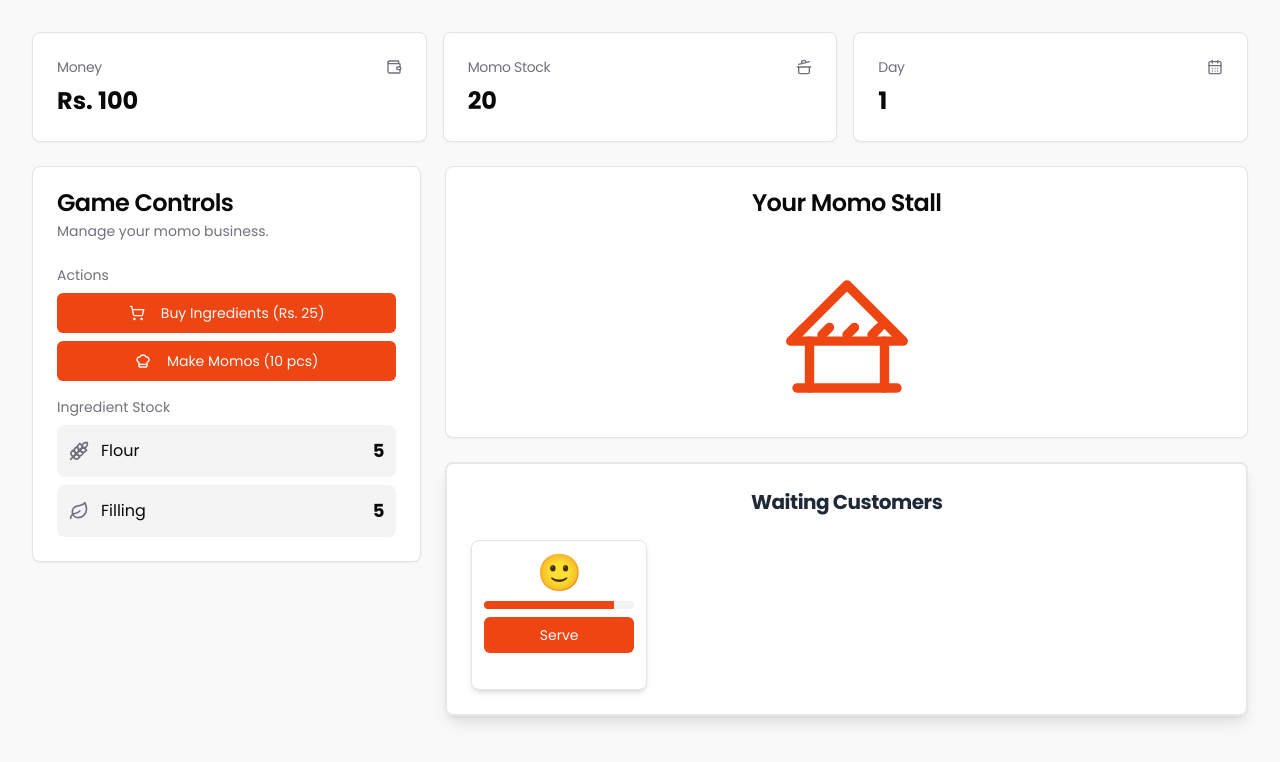
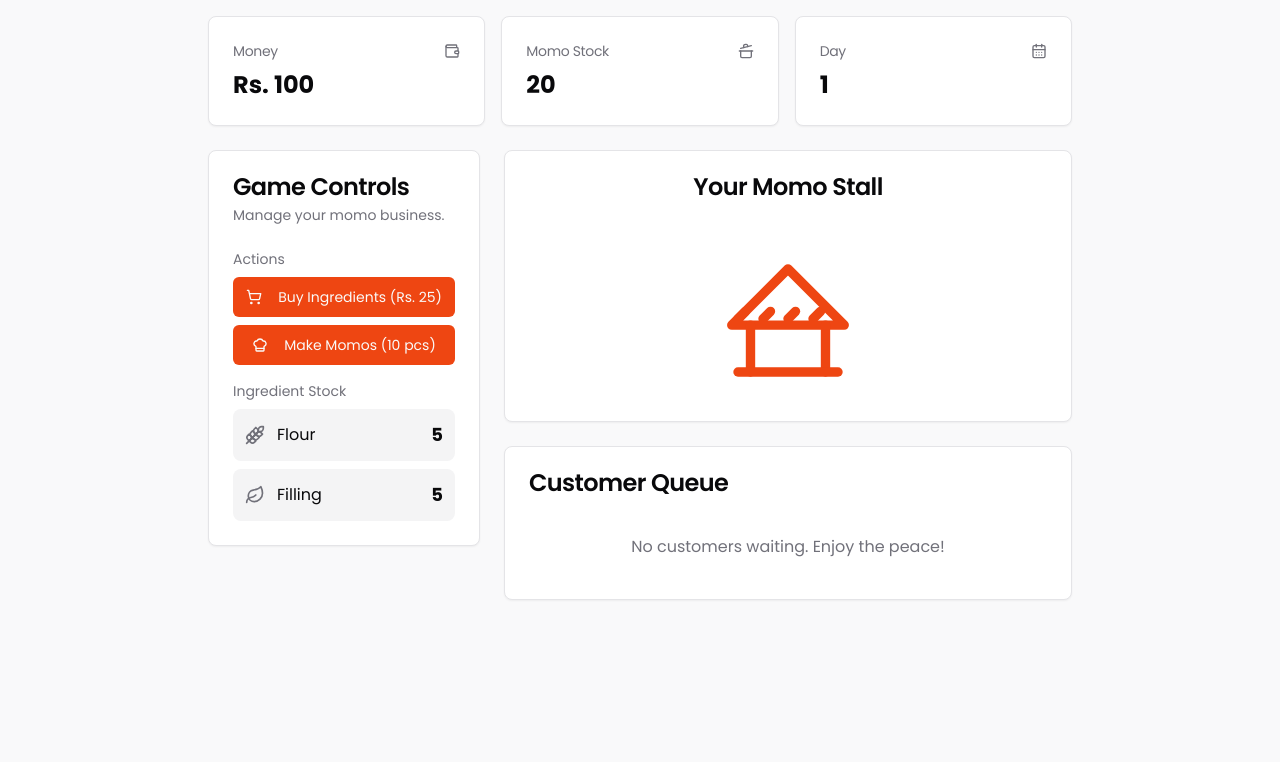
Before and after one commit to StephenJoshii/Flawed_Games_By_Sj, a React (Vite) app: page / in a window 1280 px wide. Shown: the top 762 px of the page. Built offline with nearby package versions, Linux system fonts and the light colour scheme.

Commit message:
added more ui functionaility

```diff
--- a/package.json
+++ b/package.json
@@ -17,6 +17,7 @@
     "lucide-react": "^0.542.0",
     "react": "^19.1.1",
     "react-dom": "^19.1.1",
+    "sonner": "^2.0.7",
     "tailwind-merge": "^3.3.1",
     "tailwindcss-animate": "^1.0.7"
   },
--- a/src/App.jsx
+++ b/src/App.jsx
@@ -1,64 +1,43 @@
-// --- Core Imports ---
+import { Toaster, toast } from 'sonner';
 import { useGameLogic } from "./hooks/useGameLogic";
-
-// --- UI Component Imports ---
 import { Header } from "./components/game/Header";
 import { ActionsPanel } from "./components/game/ActionsPanel";
 import { MomoCart } from "./components/game/MomoCart";
 import { CustomerQueue } from "./components/game/CustomerQueue";
 
 function App() {
-  // Initialize our game's brain. All state and actions come from here.
+  // Pass the toast object to the game logic hook
   const {
-    money,
-    flour,
-    filling,
-    momoStock,
-    day,
-    customers,
-    isMakingMomo,
-    buyIngredients,
-    makeMomo,
-    serveCustomer,
-    CONSTANTS,
-  } = useGameLogic();
+    money, flour, filling, momoStock, day, customers, isMakingMomo, makingProgress, lastServedInfo,
+    buyIngredients, makeMomo, serveCustomer,
+  } = useGameLogic({ notify: toast });
 
   return (
-    // The main container now uses the new 'bg-background' color and 'font-sans'
-    <div className="bg-background min-h-screen font-sans text-foreground p-4 md:p-6 lg:p-8">
-      <div className="max-w-7xl mx-auto">
-
-        <Header
-          money={money}
-          momoStock={momoStock}
-          day={day}
-        />
-
-        <main className="grid grid-cols-1 lg:grid-cols-3 gap-6">
-
-          <div className="lg:col-span-1">
+    <>
+      <Toaster richColors position="top-right" />
+      <div className="bg-background text-foreground min-h-screen">
+        <div className="container mx-auto p-4 max-w-4xl">
+          <Header money={money} momoStock={momoStock} day={day} />
+          <main className="grid grid-cols-1 md:grid-cols-3 gap-6">
+            <div className="md:col-span-1">
               <ActionsPanel
                 flour={flour}
                 filling={filling}
                 isMakingMomo={isMakingMomo}
+                makingProgress={makingProgress}
                 onBuyIngredients={buyIngredients}
                 onMakeMomo={makeMomo}
               />
             </div>
-
-          <div className="lg:col-span-2 space-y-6">
+            <div className="md:col-span-2 space-y-6">
               <MomoCart />
-            <CustomerQueue
-              customers={customers}
-              onServeCustomer={serveCustomer}
-              maxPatience={CONSTANTS.CUSTOMER_PATIENCE_SECONDS}
-            />
+              <CustomerQueue customers={customers} onServeCustomer={serveCustomer} lastServedInfo={lastServedInfo} />
             </div>
-
           </main>
         </div>
       </div>
-  )
+    </>
+  );
 }
 
-export default App
+export default App;
--- a/src/components/game/CustomerQueue.jsx
+++ b/src/components/game/CustomerQueue.jsx
@@ -1,46 +1,74 @@
+import { useRef } from 'react';
+import { Card, CardContent, CardHeader, CardTitle } from "@/components/ui/card";
 import { Button } from "@/components/ui/button";
-import { Card, CardContent, CardHeader, CardTitle } from "@/components/ui/card";
 import { Progress } from "@/components/ui/progress";
+import { Smile, Meh, Frown } from 'lucide-react';
 
-const Customer = ({ customer, onServe, maxPatience }) => {
-  const patiencePercentage = (customer.patience / maxPatience) * 100;
+// A keyframes animation for the floating text
+const animationStyle = `
+  @keyframes float-up {
+    0% { transform: translateY(0); opacity: 1; }
+    100% { transform: translateY(-40px); opacity: 0; }
+  }
+  .animate-float-up {
+    animation: float-up 1s ease-out forwards;
+  }
+`;
+
+const getPatienceIcon = (patience) => {
+  if (patience > 60) return <Smile className="h-5 w-5 text-green-500" />;
+  if (patience > 25) return <Meh className="h-5 w-5 text-yellow-500" />;
+  return <Frown className="h-5 w-5 text-red-500" />;
+};
+
+const Customer = ({ customer, onServeCustomer }) => {
+  const customerRef = useRef(null);
+
+  const handleServe = () => {
+    onServeCustomer(customer.id, customerRef);
+  };
 
   return (
-    <div className="bg-white p-3 rounded-lg shadow-md border flex flex-col items-center space-y-2">
-      <span className="text-4xl">🙂</span>
-      <Progress value={patiencePercentage} className="h-2 w-full" />
-      <Button onClick={() => onServe(customer.id)} size="sm" className="w-full">
-        Serve
-      </Button>
+    <div ref={customerRef} className="bg-secondary p-3 rounded-lg flex items-center justify-between gap-3 animate-fade-in">
+      <div className="flex-1">
+        <div className="flex items-center justify-between mb-1">
+          <span className="text-sm font-medium">Customer</span>
+          {getPatienceIcon(customer.patience)}
+        </div>
+        <Progress value={customer.patience} className="h-1.5" />
+      </div>
+      <Button size="sm" onClick={handleServe}>Serve</Button>
     </div>
   );
 };
 
-
-export const CustomerQueue = ({ customers, onServeCustomer, maxPatience }) => {
+export function CustomerQueue({ customers, onServeCustomer, lastServedInfo }) {
   return (
-    <Card className="border-2 border-gray-200 shadow-lg">
+    <Card>
+      <style>{animationStyle}</style>
+      {lastServedInfo && (
+        <div
+          key={lastServedInfo.id} // Re-trigger animation on new serve
+          className="absolute font-bold text-lg text-green-500 animate-float-up pointer-events-none"
+          style={{ left: `${lastServedInfo.x}px`, top: `${lastServedInfo.y}px` }}
+        >
+          +Rs. 50
+        </div>
+      )}
       <CardHeader>
-        <CardTitle className="text-xl font-bold text-gray-800 text-center">Waiting Customers</CardTitle>
+        <CardTitle>Customer Queue</CardTitle>
       </CardHeader>
       <CardContent>
-        <div className="grid grid-cols-2 md:grid-cols-3 lg:grid-cols-4 gap-4 min-h-[150px]">
-          {customers.length > 0 ? (
-            customers.map(customer => (
-              <Customer
-                key={customer.id}
-                customer={customer}
-                onServe={onServeCustomer}
-                maxPatience={maxPatience}
-              />
-            ))
-          ) : (
-            <div className="col-span-full flex items-center justify-center text-gray-500">
-              <p>No customers yet...</p>
-            </div>
-          )}
-        </div>
+        {customers.length > 0 ? (
+          <div className="grid grid-cols-1 sm:grid-cols-2 gap-3">
+            {customers.map(customer => (
+              <Customer key={customer.id} customer={customer} onServeCustomer={onServeCustomer} />
+            ))}
+          </div>
+        ) : (
+          <p className="text-center text-muted-foreground py-4">No customers waiting. Enjoy the peace!</p>
+        )}
       </CardContent>
     </Card>
   );
-};
+}
--- a/src/hooks/useGameLogic.js
+++ b/src/hooks/useGameLogic.js
@@ -1,136 +1,112 @@
-import { useState, useEffect, useCallback, useRef } from 'react';
+import { useState, useEffect, useCallback } from 'react';
 
-// --- Game Constants ---
-const CONSTANTS = {
-  INITIAL_MONEY: 100,
-  INITIAL_FLOUR: 5,
-  INITIAL_FILLING: 5,
-  INITIAL_MOMO_STOCK: 20,
-  INGREDIENT_COST: 25,
-  INGREDIENTS_PER_PURCHASE: 5,
-  MOMOS_PER_BATCH: 10,
-  MOMO_PRICE: 50,
-  MAKE_MOMO_TIME_MS: 3000, // 3 seconds
-  CUSTOMER_SPAWN_MIN_MS: 3000, // 3 seconds
-  CUSTOMER_SPAWN_MAX_MS: 8000, // 8 seconds
-  CUSTOMER_PATIENCE_SECONDS: 15,
-};
+// --- Game Configuration ---
+const INGREDIENT_COST = 25;
+const INGREDIENTS_PER_PURCHASE = 5;
+const MOMOS_PER_BATCH = 10;
+const MOMO_PRICE = 50;
+const MAKE_MOMO_TIME_MS = 3000;
+const CUSTOMER_SPAWN_MIN_MS = 4000;
+const CUSTOMER_SPAWN_MAX_MS = 8000;
+const CUSTOMER_PATIENCE_MS = 15000;
 
-export const useGameLogic = () => {
-  // --- Game State ---
-  const [money, setMoney] = useState(CONSTANTS.INITIAL_MONEY);
-  const [flour, setFlour] = useState(CONSTANTS.INITIAL_FLOUR);
-  const [filling, setFilling] = useState(CONSTANTS.INITIAL_FILLING);
-  const [momoStock, setMomoStock] = useState(CONSTANTS.INITIAL_MOMO_STOCK);
+// The hook now accepts a `notify` function for showing toasts
+export function useGameLogic({ notify }) {
+  // --- Core Game State ---
+  const [money, setMoney] = useState(100);
+  const [flour, setFlour] = useState(5);
+  const [filling, setFilling] = useState(5);
+  const [momoStock, setMomoStock] = useState(20);
   const [day, setDay] = useState(1);
   const [customers, setCustomers] = useState([]);
   const [isMakingMomo, setIsMakingMomo] = useState(false);
+  const [makingProgress, setMakingProgress] = useState(0);
+  const [lastServedInfo, setLastServedInfo] = useState(null); // Tracks last served customer for animation
 
-  // useRef is used to keep track of timers without causing re-renders.
-  const customerSpawnTimer = useRef(null);
+  // --- Core Game Actions ---
 
-  // --- Game Actions ---
+  const buyIngredients = () => {
+    if (money >= INGREDIENT_COST) {
+      setMoney(prev => prev - INGREDIENT_COST);
+      setFlour(prev => prev + INGREDIENTS_PER_PURCHASE);
+      setFilling(prev => prev + INGREDIENTS_PER_PURCHASE);
+      notify.success("Ingredients Purchased!");
+    } else {
+      notify.error("Not enough money!");
+    }
+  };
 
-  /**
-   * Buys ingredients if the player has enough money.
-   */
-  const buyIngredients = useCallback(() => {
-    if (money >= CONSTANTS.INGREDIENT_COST) {
-      setMoney(prev => prev - CONSTANTS.INGREDIENT_COST);
-      setFlour(prev => prev + CONSTANTS.INGREDIENTS_PER_PURCHASE);
-      setFilling(prev => prev + CONSTANTS.INGREDIENTS_PER_PURCHASE);
-    } else {
-      console.warn("Not enough money for ingredients!");
-    }
-  }, [money]);
-
-  /**
-   * Creates a batch of momos if there are enough ingredients.
-   */
   const makeMomo = useCallback(() => {
-    if (flour >= 1 && filling >= 1 && !isMakingMomo) {
+    if (flour > 0 && filling > 0 && !isMakingMomo) {
       setIsMakingMomo(true);
+      setMakingProgress(0);
       setFlour(prev => prev - 1);
       setFilling(prev => prev - 1);
 
-      setTimeout(() => {
-        setMomoStock(prev => prev + CONSTANTS.MOMOS_PER_BATCH);
-        setIsMakingMomo(false);
-      }, CONSTANTS.MAKE_MOMO_TIME_MS);
+      const interval = setInterval(() => {
+        setMakingProgress(prev => {
+          const newProgress = prev + 100 / (MAKE_MOMO_TIME_MS / 100);
+          if (newProgress >= 100) {
+            clearInterval(interval);
+            setMomoStock(stock => stock + MOMOS_PER_BATCH);
+            setIsMakingMomo(false);
+            notify.success("10 fresh momos are ready!");
+            return 100;
+          }
+          return newProgress;
+        });
+      }, 100);
+    } else if (!isMakingMomo) {
+        notify.warning("Not enough ingredients!");
+    }
+  }, [flour, filling, isMakingMomo, notify]);
+
+
+  const serveCustomer = (customerId, customerRef) => {
+    if (momoStock > 0) {
+      setMomoStock(prev => prev - 1);
+      setMoney(prev => prev + MOMO_PRICE);
+      setCustomers(prev => prev.filter(c => c.id !== customerId));
+
+      // Get position of the customer card for the animation
+      if (customerRef.current) {
+        const rect = customerRef.current.getBoundingClientRect();
+        setLastServedInfo({ id: customerId, x: rect.left, y: rect.top });
+      }
+
     } else {
-      console.warn("Not enough ingredients or already making momos!");
+      notify.warning("No momos in stock!");
     }
-  }, [flour, filling, isMakingMomo]);
+  };
 
-  /**
-   * Serves a plate of momos to a customer.
-   * @param {string} customerId The ID of the customer to serve.
-   */
-  const serveCustomer = useCallback((customerId) => {
-    if (momoStock > 0) {
-      // Assuming 1 plate = 1 unit from stock for simplicity
-      setMomoStock(prev => prev - 1);
-      setMoney(prev => prev + CONSTANTS.MOMO_PRICE);
-      setCustomers(prevCustomers => prevCustomers.filter(c => c.id !== customerId));
-    } else {
-      console.warn("No momos to serve!");
-    }
-  }, [momoStock]);
-
-  // --- Game Loop & Timers ---
-
-  // Spawns new customers at random intervals.
+  // --- Game Loop Effects (No changes here) ---
   useEffect(() => {
-    const spawn = () => {
-      const newCustomer = {
-        id: crypto.randomUUID(),
-        patience: CONSTANTS.CUSTOMER_PATIENCE_SECONDS,
-      };
+    const spawnCustomer = () => {
+      const newCustomer = { id: Date.now(), patience: 100, spawnTime: Date.now() };
       setCustomers(prev => [...prev, newCustomer]);
-
-      const nextSpawnTime = Math.random() * (CONSTANTS.CUSTOMER_SPAWN_MAX_MS - CONSTANTS.CUSTOMER_SPAWN_MIN_MS) + CONSTANTS.CUSTOMER_SPAWN_MIN_MS;
-      customerSpawnTimer.current = setTimeout(spawn, nextSpawnTime);
     };
-
-    customerSpawnTimer.current = setTimeout(spawn, CONSTANTS.CUSTOMER_SPAWN_MIN_MS);
-
-    // Cleanup timer on component unmount.
-    return () => clearTimeout(customerSpawnTimer.current);
+    const randomInterval = Math.random() * (CUSTOMER_SPAWN_MAX_MS - CUSTOMER_SPAWN_MIN_MS) + CUSTOMER_SPAWN_MIN_MS;
+    const intervalId = setInterval(spawnCustomer, randomInterval);
+    return () => clearInterval(intervalId);
   }, []);
 
-  // Updates customer patience every second.
   useEffect(() => {
-    if (customers.length === 0) return;
-
-    const patienceTimer = setInterval(() => {
-      setCustomers(prevCustomers =>
-        prevCustomers
-          .map(c => ({ ...c, patience: c.patience - 1 }))
-          .filter(c => c.patience > 0) // Remove customers whose patience ran out
+    const timer = setInterval(() => {
+      setCustomers(currentCustomers =>
+        currentCustomers.map(c => {
+          const elapsedTime = Date.now() - c.spawnTime;
+          const newPatience = 100 - (elapsedTime / CUSTOMER_PATIENCE_MS) * 100;
+          if (newPatience <= 0) return null;
+          return { ...c, patience: newPatience };
+        }).filter(Boolean)
       );
-    }, 1000);
-
-    return () => clearInterval(patienceTimer);
-  }, [customers]);
+    }, 100);
+    return () => clearInterval(timer);
+  }, []);
 
 
-  // --- Exposed State & Actions ---
   return {
-    // State
-    money,
-    flour,
-    filling,
-    momoStock,
-    day,
-    customers,
-    isMakingMomo,
-
-    // Actions
-    buyIngredients,
-    makeMomo,
-    serveCustomer,
-
-    // Constants
-    CONSTANTS,
+    money, flour, filling, momoStock, day, customers, isMakingMomo, makingProgress, lastServedInfo,
+    buyIngredients, makeMomo, serveCustomer,
   };
-};
+}
```
Also changed, not shown: src/components/game/ActionsPanel.jsx (+7 -3 lines), 1 other file (tests, documents, lock files or other folders). Lines whose indentation alone changed are shown as unchanged.
